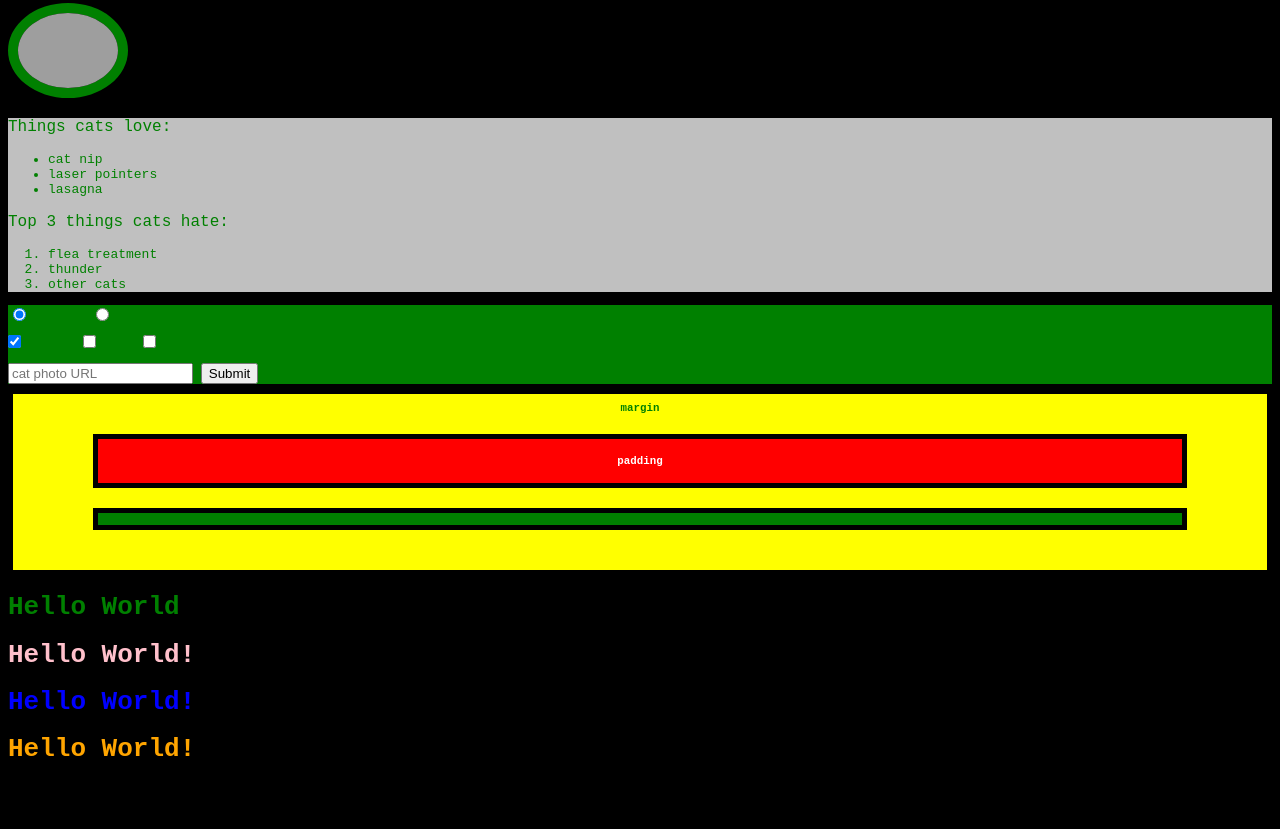
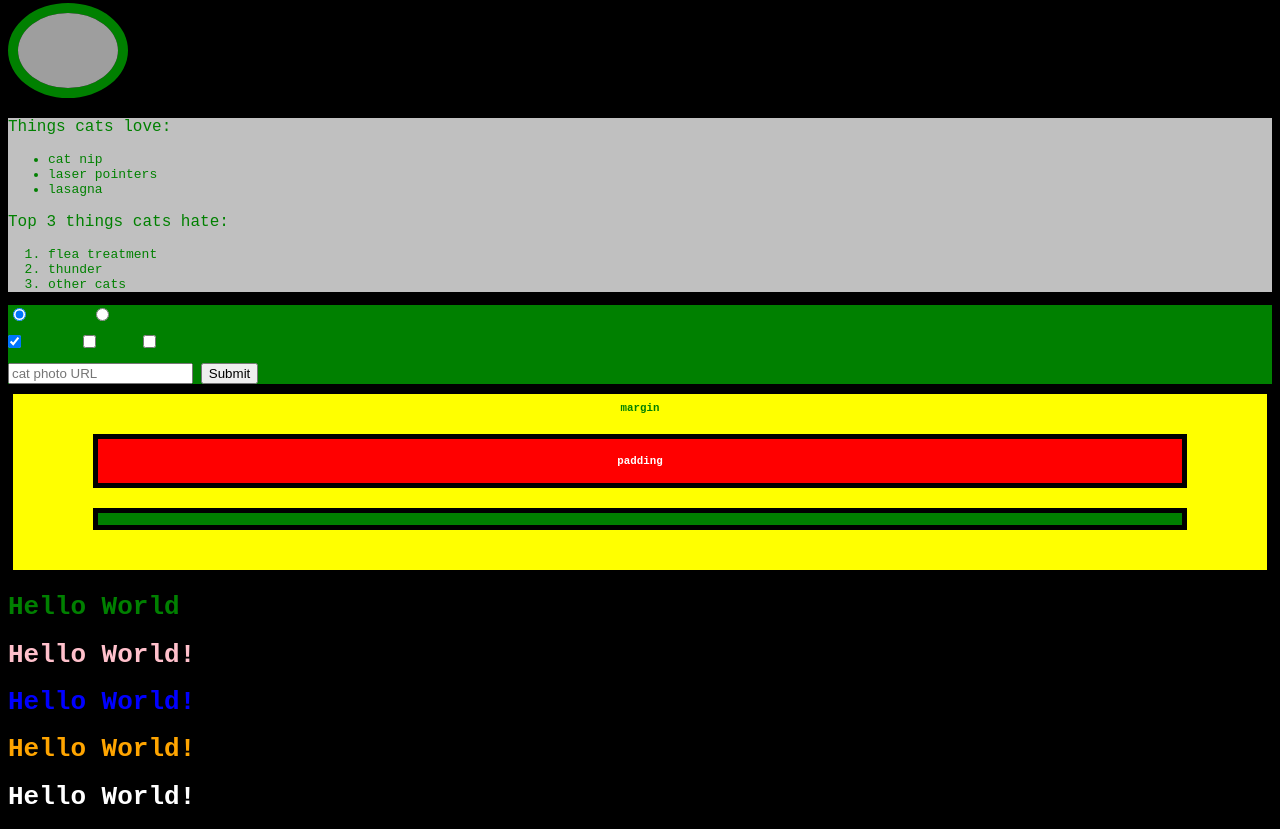
Before and after one commit to Aditya-cedcoss/css_handson, a plain HTML site: page index.html in a window 1280 px wide. Shown: the part 10888-11717 px from the top of the page. Before the commit the page ends 11670 px from the top, so only its background shows below. Drawn offline with Linux system fonts and the light colour scheme; grey boxes are pictures that could not be loaded.

Commit message:
Override Class Declarations with Inline Styles

```diff
--- a/index.html
+++ b/index.html
@@ -1445,5 +1445,26 @@
     </style>
     <h1 id="orange-text" class="pink-text blue-text">Hello World!</h1>
     <!-- Override Class Declarations by Styling ID Attributes end -->
+    <!-- Override Class Declarations with Inline Styles start -->
+    <style>
+      body {
+        background-color: black;
+        font-family: monospace;
+        color: green;
+      }
+      #orange-text {
+        color: orange;
+      }
+      .pink-text {
+        color: pink;
+      }
+      .blue-text {
+        color: blue;
+      }
+    </style>
+    <h1 id="orange-text" class="pink-text blue-text" style="color: white">
+      Hello World!
+    </h1>
+    <!-- Override Class Declarations with Inline Styles end -->
   </body>
 </html>
```
